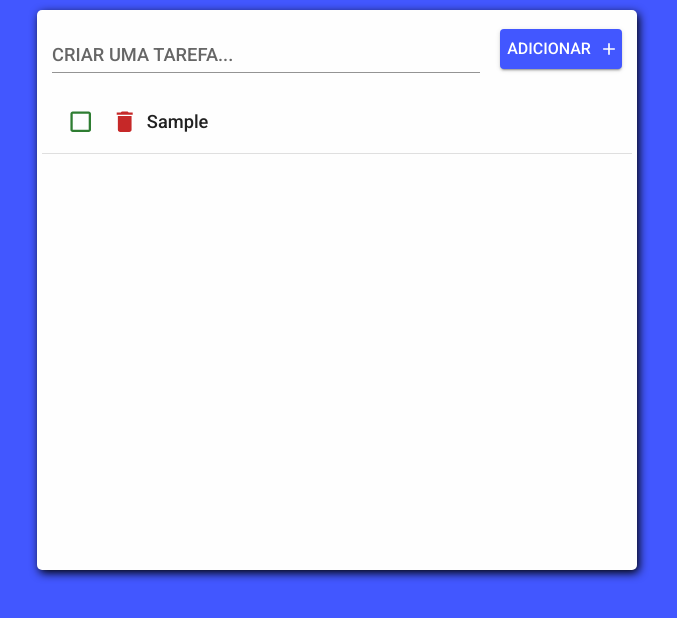
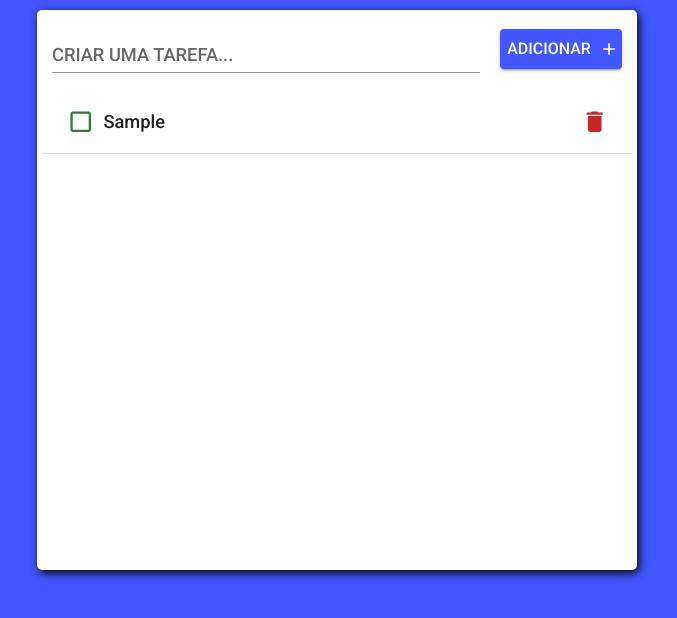
Before and after one commit to Wagner-Goulart/react-todo-list, a React (Vite) app: page / in a window 1280 px wide. Both pictures are taken after typing "Sample" into the empty fields and a click on the button "ADICIONAR". Shown: the top 618 px of the page, without its empty margins (303-980 px from the left). Built offline with nearby package versions, Linux system fonts and the light colour scheme.

Commit message:
CREATED: CustomIconButton componente
Signed-off-by: Wagner <wagnergoulart0@gmail.com>

```diff
--- /dev/null
+++ b/src/components/CustomIconButton.tsx
@@ -0,0 +1,17 @@
+import { IconButton } from "@mui/material";
+import { FunctionComponent, ReactNode } from "react";
+
+interface customIconButtonProps {
+    onclick: () => void;
+    children: ReactNode
+}
+
+const CustomIconButton: FunctionComponent<customIconButtonProps> = ({onclick, children}) => {
+  return (
+    <IconButton onClick={onclick}>
+     {children}
+    </IconButton>
+  );
+};
+
+export { CustomIconButton }
--- a/src/pages/TodoSection.tsx
+++ b/src/pages/TodoSection.tsx
@@ -1,17 +1,11 @@
 import { FunctionComponent, Fragment } from "react";
 import { useTasks } from "../hooks/useTasks";
 import { Form } from "../components/Form";
-import {
-  Divider,
-  List,
-  ListItem,
-  ListItemText,
-  Checkbox,
-  IconButton,
-} from "@mui/material";
+import { Divider, List, ListItem, ListItemText, Checkbox } from "@mui/material";
 import DeleteIcon from "@mui/icons-material/Delete";
 import { green, red, blueGrey, grey } from "@mui/material/colors";
 import styled from "styled-components";
+import { CustomIconButton } from "../components/CustomIconButton";
 
 const TodoSection: FunctionComponent = () => {
   const { tasks, todoHandler, handleCheck, handleDelete } = useTasks();
@@ -42,14 +36,14 @@ const TodoSection: FunctionComponent = () => {
                     },
                   }}
                 />
-                <IconButton onClick={() => handleDelete(task.id)}>
+                <ListItemText primary={task.task} />
+                <CustomIconButton onclick={() => handleDelete(task.id)}>
                   <DeleteIcon
                     sx={{
                       color: red[800],
                     }}
                   />
-                </IconButton>
-                <ListItemText primary={task.task} />
+                </CustomIconButton>
               </ListItem>
               <Divider />
             </Fragment>
```
